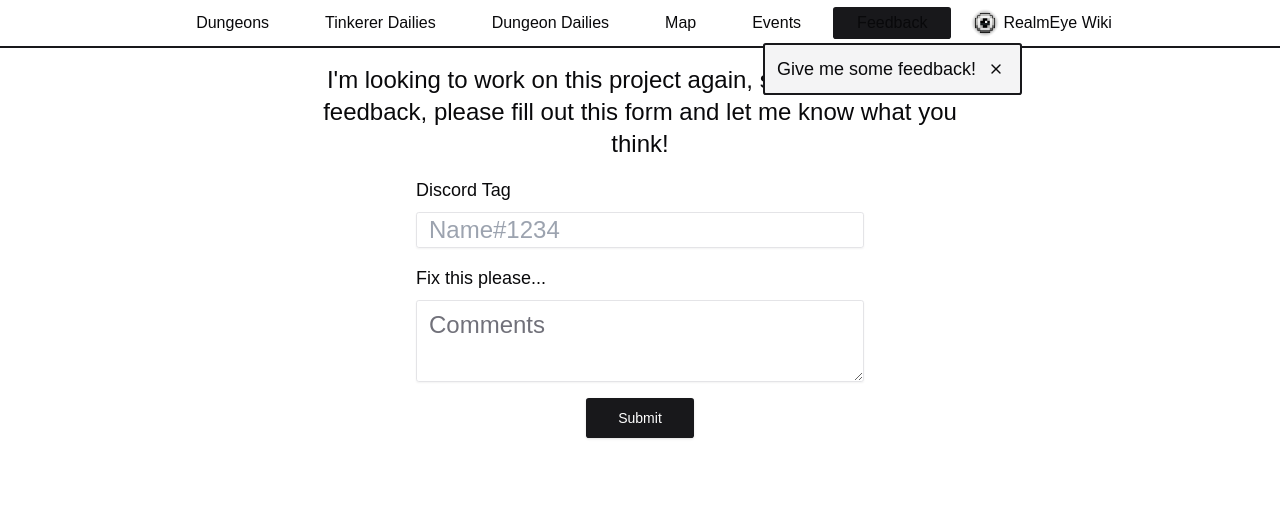
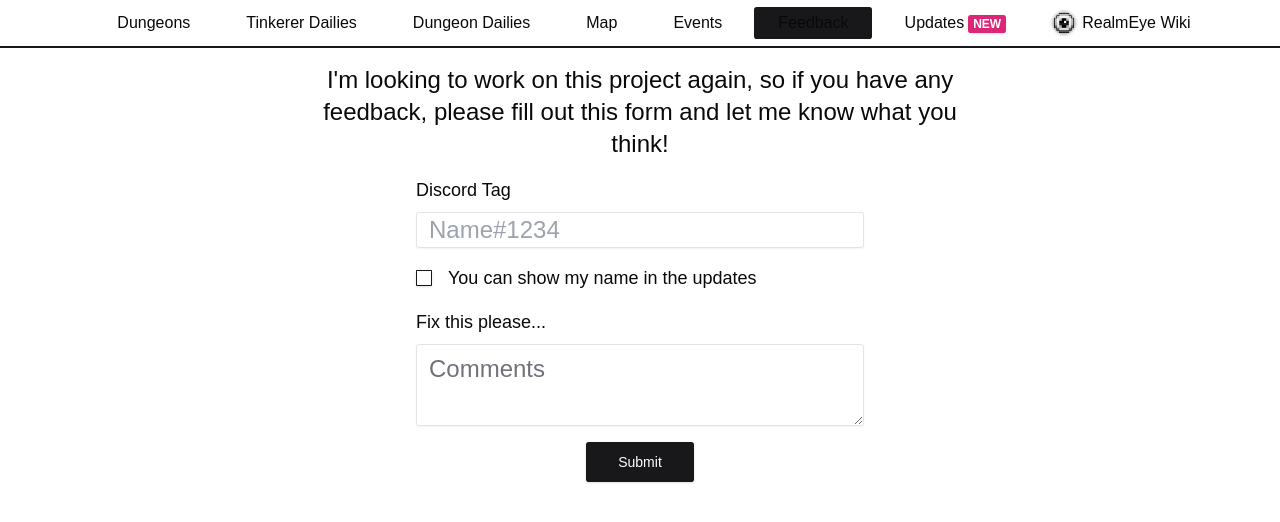
Before and after one commit to mattie43/rotmg-tracker, a Next.js app: page /feedback in a window 1280 px wide. Shown: the top 522 px of the page. Built offline with nearby package versions, Linux system fonts and the light colour scheme.

Commit message:
added updates page and new badge

```diff
--- a/package.json
+++ b/package.json
@@ -10,9 +10,10 @@
   },
   "dependencies": {
     "@radix-ui/react-avatar": "^1.1.3",
+    "@radix-ui/react-checkbox": "^1.3.2",
     "@radix-ui/react-dropdown-menu": "^2.1.5",
     "@radix-ui/react-select": "^2.1.5",
-    "@radix-ui/react-slot": "^1.1.1",
+    "@radix-ui/react-slot": "^1.2.3",
     "@radix-ui/react-switch": "^1.1.2",
     "@radix-ui/react-tabs": "^1.1.3",
     "@radix-ui/react-tooltip": "^1.1.7",
--- a/src/app/feedback/page.tsx
+++ b/src/app/feedback/page.tsx
@@ -1,6 +1,6 @@
 "use client";
 
-import { Alert, AlertTitle, Button, Input, Textarea } from "@/ui";
+import { Alert, AlertTitle, Button, Checkbox, Input, Textarea } from "@/ui";
 import { useState } from "react";
 import { CheckCircle2Icon } from "lucide-react";
 import discordWebhook from "@/server_actions/discordWebhook";
@@ -8,6 +8,7 @@
 export default function Feedback() {
   const [tag, setTag] = useState("");
   const [comment, setComment] = useState("");
+  const [showName, setShowName] = useState(false);
   const [showAlert, setShowAlert] = useState(false);
   const [loading, setLoading] = useState(false);
 
@@ -18,6 +19,7 @@
 
     const body = `\u200B\n
       Discord user: ${tag}
+      Show name: ${showName}
       Comment:\`\`\`${comment}\`\`\`
     `;
 
@@ -56,6 +58,14 @@
             disableClearable
           />
         </span>
+        <span className="flex items-center gap-4 text-lg">
+          <Checkbox
+            checked={showName}
+            onCheckedChange={() => setShowName((prev) => !prev)}
+            className="size-4 fill-white"
+          />
+          You can show my name in the updates
+        </span>
         <span className="flex flex-col gap-2 text-lg">
           Fix this please...
           <Textarea
--- /dev/null
+++ b/src/app/updates/items.ts
@@ -0,0 +1,8 @@
+export const items = [
+  {
+    user: "Anonymous",
+    comment: "great work. would like staff member tracker like on realmstock's",
+    update: `Added a "Staff Member" filter to the events page side panel`,
+    timeStamp: 1751233921839,
+  },
+];
--- /dev/null
+++ b/src/app/updates/page.tsx
@@ -0,0 +1,22 @@
+"use client";
+
+import { Card, CardDescription } from "@/ui";
+import { items } from "./items";
+
+export default function page() {
+  return (
+    <div className="flex flex-1 flex-col gap-4 p-4 items-center">
+      {items.map((item) => (
+        <Card key={item.comment} className="w-fit p-4 rounded-lg">
+          <CardDescription className="flex flex-col gap-2 text-center">
+            <span>{new Date(item.timeStamp).toLocaleString()}</span>
+            <span>
+              @{item.user}: <i>{item.comment}</i>
+            </span>
+            <span className="text-white">{item.update}</span>
+          </CardDescription>
+        </Card>
+      ))}
+    </div>
+  );
+}
--- a/src/components/Toolbar/Toolbar.tsx
+++ b/src/components/Toolbar/Toolbar.tsx
@@ -4,17 +4,8 @@
 import Image from "next/image";
 import { usePathname, useRouter } from "next/navigation";
 import { eyePNG } from "@/imgs";
-import {
-  Button,
-  Tab,
-  Tabs,
-  Tooltip,
-  TooltipContent,
-  TooltipTrigger,
-} from "@/ui";
+import { Badge, Tab, Tabs } from "@/ui";
 import { useState } from "react";
-import { Menu, X } from "lucide-react";
-import { useStore } from "@/hooks";
 
 const links = [
   { name: "Dungeons", href: "/dungeons" },
@@ -23,96 +14,30 @@
   { name: "Map", href: "/map" },
   { name: "Events", href: "/events" },
   { name: "Feedback", href: "/feedback" },
+  { name: "Updates", href: "/updates" },
 ];
 
 export const Toolbar = () => {
   const pathname = usePathname();
   const router = useRouter();
   const [value, setValue] = useState(pathname);
-  const { store, setStore } = useStore();
-  const showFeedbackTooltip = store?.showFeedbackTooltip;
-
-  const handleFeedbackClose = () => {
-    setStore((prev) => ({ ...prev, showFeedbackTooltip: false }));
-  };
 
   const handleClick = (value: string) => {
     setValue(value);
     router.push(value);
   };
 
-  const SideToolbar = () => {
-    const [isOpen, setIsOpen] = useState(false);
-    const [selectedTab, setSelectedTab] = useState(0);
-
   return (
-      <div
-        className={`fixed flex flex-col bg-background h-screen border-r-2 border-primary
-          transition-all duration-300 lg:hidden
-          -translate-x-[${isOpen ? "0" : "100%"}]`}
-      >
-        <div className="p-4 flex gap-2 border-b-2 border-secondary">
-          <Button
-            variant={selectedTab === 0 ? "secondary" : "ghost"}
-            onClick={() => setSelectedTab(0)}
-          >
-            Links
-          </Button>
-          <Button
-            variant={selectedTab === 0 ? "ghost" : "secondary"}
-            onClick={() => setSelectedTab(1)}
-          >
-            Page Options
-          </Button>
-        </div>
-        <div className="p-4 flex flex-col gap-2 relative">
-          {links.map((link) => (
-            <Link key={link.name} href={link.href}>
-              <Button
-                variant={pathname.includes(link.href) ? "secondary" : "ghost"}
-                value={link.href}
-              >
-                {link.name}
-              </Button>
-            </Link>
-          ))}
-          <Link
-            href="https://www.realmeye.com/wiki/realm-of-the-mad-god"
-            target="_blank"
-            className="flex gap-1 items-center"
-          >
-            <Image src={eyePNG} height={28} width={28} alt="RealmEye" />
-            RealmEye Wiki
-          </Link>
-          <Menu
-            className="absolute -top-[70px] -right-9 p-1 size-9 bg-background border-r-2 border-b-2 border-primary"
-            onClick={() => setIsOpen((prev) => !prev)}
-          />
-        </div>
-      </div>
-    );
-  };
-
-  return (
-    <>
-      {/* <SideToolbar /> */}
     <div className="h-12 flex justify-center items-center gap-4 border-b-2 border-primary px-4">
       <Tabs value={value} onValueChange={handleClick} disableBg>
         {links.map((link) => (
           <Tab key={link.href} value={link.href}>
-              <Tooltip open={link.href === "/feedback" && showFeedbackTooltip}>
-                <TooltipTrigger>{link.name}</TooltipTrigger>
-                <TooltipContent className="text-lg m-1 rounded-md flex items-center gap-2">
-                  Give me some feedback!
-                  <Button
-                    className="p-1 rounded-full"
-                    variant={"ghost"}
-                    onClick={handleFeedbackClose}
-                  >
-                    <X />
-                  </Button>
-                </TooltipContent>
-              </Tooltip>
+            {link.name}
+            {link.href === "/updates" && (
+              <Badge className="bg-pink-600 px-1 py-0 text-white ml-1">
+                NEW
+              </Badge>
+            )}
           </Tab>
         ))}
       </Tabs>
@@ -125,6 +50,5 @@
         RealmEye Wiki
       </Link>
     </div>
-    </>
   );
 };
--- a/src/hooks/useStore.ts
+++ b/src/hooks/useStore.ts
@@ -11,7 +11,6 @@
   tinkerDailies: string[];
   dungeonDailies: string[];
   eventFilters: string[];
-  showFeedbackTooltip: boolean;
 };
 
 const KEY = "rotmg-tracker-store";
@@ -25,7 +24,6 @@
   tinkerDailies: [],
   dungeonDailies: [],
   eventFilters: [],
-  showFeedbackTooltip: true,
 };
 
 export const useStore = () => {
--- /dev/null
+++ b/src/ui/badge.tsx
@@ -0,0 +1,36 @@
+import * as React from "react"
+import { cva, type VariantProps } from "class-variance-authority"
+
+import { cn } from "@/lib/utils"
+
+const badgeVariants = cva(
+  "inline-flex items-center rounded-md border px-2.5 py-0.5 text-xs font-semibold transition-colors focus:outline-none focus:ring-2 focus:ring-ring focus:ring-offset-2",
+  {
+    variants: {
+      variant: {
+        default:
+          "border-transparent bg-primary text-primary-foreground shadow hover:bg-primary/80",
+        secondary:
+          "border-transparent bg-secondary text-secondary-foreground hover:bg-secondary/80",
+        destructive:
+          "border-transparent bg-destructive text-destructive-foreground shadow hover:bg-destructive/80",
+        outline: "text-foreground",
+      },
+    },
+    defaultVariants: {
+      variant: "default",
+    },
+  }
+)
+
+export interface BadgeProps
+  extends React.HTMLAttributes<HTMLDivElement>,
+    VariantProps<typeof badgeVariants> {}
+
+function Badge({ className, variant, ...props }: BadgeProps) {
+  return (
+    <div className={cn(badgeVariants({ variant }), className)} {...props} />
+  )
+}
+
+export { Badge, badgeVariants }
--- /dev/null
+++ b/src/ui/checkbox.tsx
@@ -0,0 +1,30 @@
+"use client"
+
+import * as React from "react"
+import * as CheckboxPrimitive from "@radix-ui/react-checkbox"
+import { Check } from "lucide-react"
+
+import { cn } from "@/lib/utils"
+
+const Checkbox = React.forwardRef<
+  React.ElementRef<typeof CheckboxPrimitive.Root>,
+  React.ComponentPropsWithoutRef<typeof CheckboxPrimitive.Root>
+>(({ className, ...props }, ref) => (
+  <CheckboxPrimitive.Root
+    ref={ref}
+    className={cn(
+      "peer h-4 w-4 shrink-0 rounded-sm border border-primary shadow focus-visible:outline-none focus-visible:ring-1 focus-visible:ring-ring disabled:cursor-not-allowed disabled:opacity-50 data-[state=checked]:bg-primary data-[state=checked]:text-primary-foreground",
+      className
+    )}
+    {...props}
+  >
+    <CheckboxPrimitive.Indicator
+      className={cn("flex items-center justify-center text-current")}
+    >
+      <Check className="h-4 w-4" />
+    </CheckboxPrimitive.Indicator>
+  </CheckboxPrimitive.Root>
+))
+Checkbox.displayName = CheckboxPrimitive.Root.displayName
+
+export { Checkbox }
--- a/src/ui/index.ts
+++ b/src/ui/index.ts
@@ -10,3 +10,5 @@
 export * from "./avatar";
 export * from "./alert";
 export * from "./textarea";
+export * from "./badge";
+export * from "./checkbox";
```
Also changed, not shown: 1 other file (tests, documents, lock files or other folders). Lines whose indentation alone changed are shown as unchanged.
